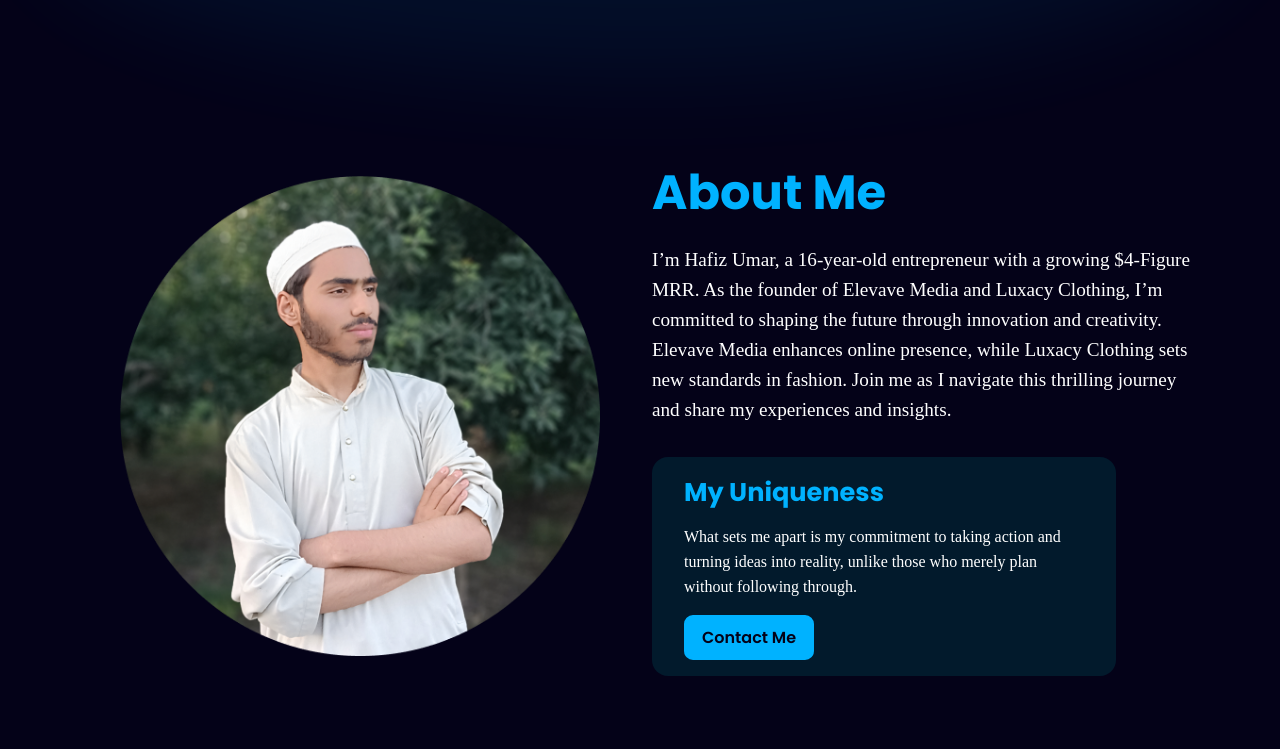
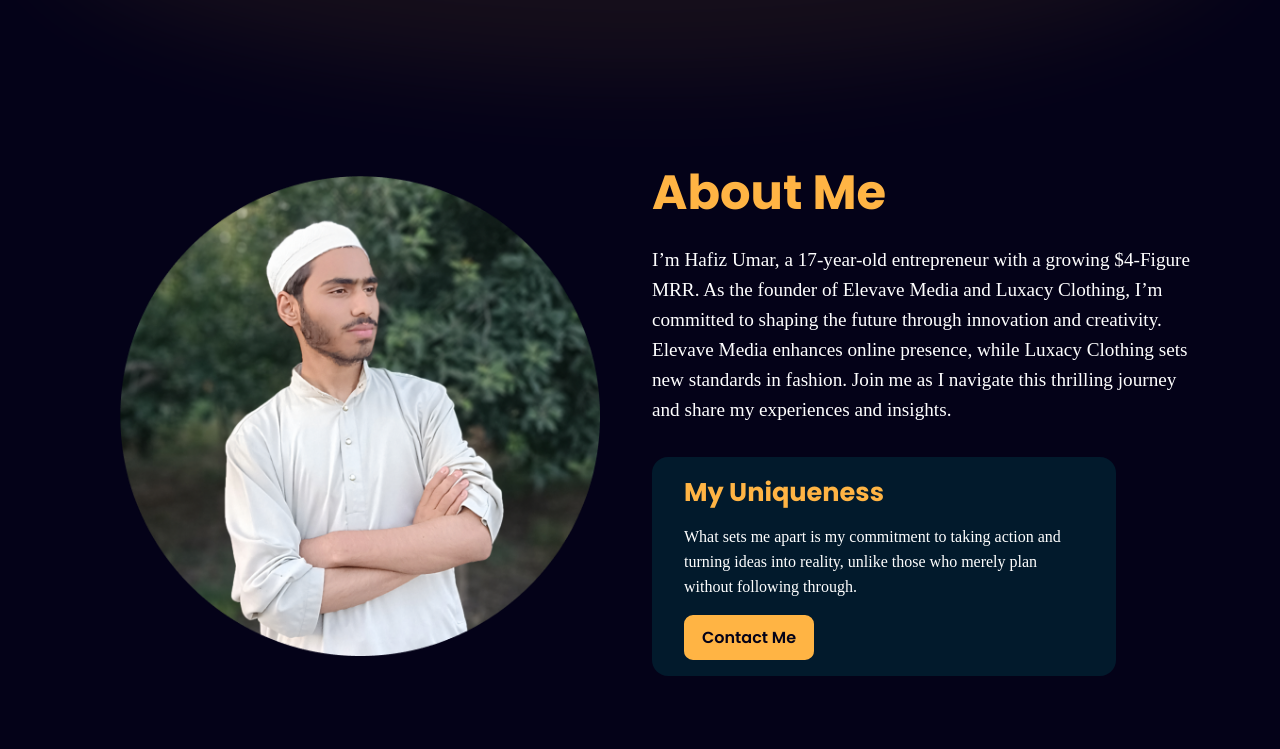
Before and after one commit to UzairTheCoder26/Hafiz-Umar, a plain HTML site: page index.html in a window 1280 px wide. Shown: the part 870-1619 px from the top of the page. Drawn offline with nearby package versions, Linux system fonts and the light colour scheme.

Commit message:
changed colour

```diff
--- a/index.html
+++ b/index.html
@@ -142,7 +142,7 @@ About Section
                 </div>
                 <div class="text-container">
                     <h2>About Me</h2>
-                    <p>I’m Hafiz Umar, a 16-year-old entrepreneur with a growing $4-Figure MRR. As the founder of Elevave Media and Luxacy Clothing, I’m committed to shaping the future through innovation and creativity. Elevave Media enhances online presence, while Luxacy Clothing sets new standards in fashion. Join me as I navigate this thrilling journey and share my experiences and insights.
+                    <p>I’m Hafiz Umar, a 17-year-old entrepreneur with a growing $4-Figure MRR. As the founder of Elevave Media and Luxacy Clothing, I’m committed to shaping the future through innovation and creativity. Elevave Media enhances online presence, while Luxacy Clothing sets new standards in fashion. Join me as I navigate this thrilling journey and share my experiences and insights.
                     </p>
                     <div class="box">
                         <h3>My Uniqueness</h3>
--- a/shared.css
+++ b/shared.css
@@ -5,8 +5,8 @@
     text-decoration: none;
     font-family: "poppins";
     color: white;
-    --primary-color: #00B2FF;
-    --secondary-color: #00FFFF;
+    --primary-color: #ffb444;
+    --secondary-color: #fff8ce;
     --primary-bg: #040218;
     --secondary-bg: #0B182A;
     --primary-stroke: #4086A4;
```
